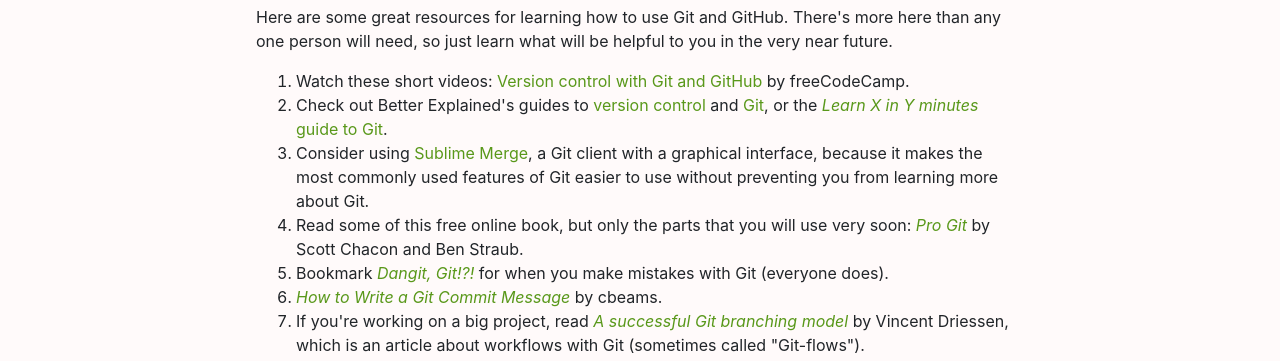
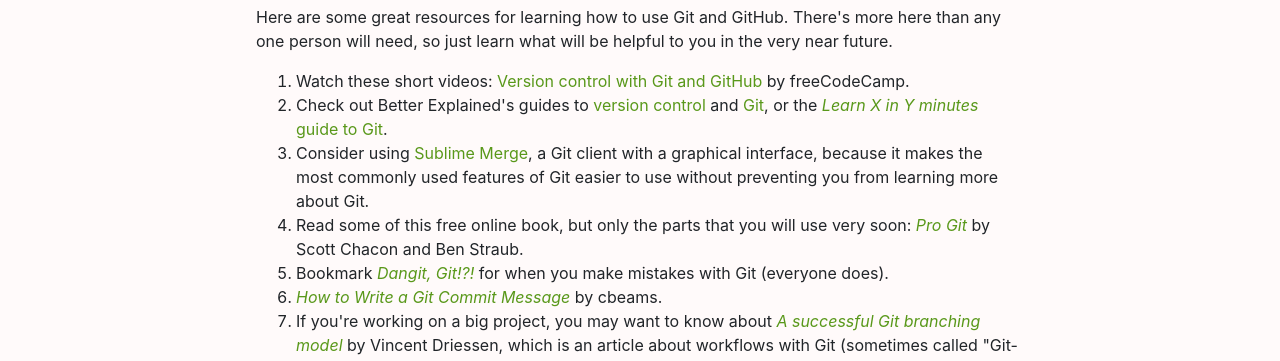
Before and after one commit to wheelercj/notes, a plain HTML site: page pages/20210907144216.html in a window 1280 px wide. Shown: the part 190-551 px from the top of the page. Drawn offline with nearby package versions, Linux system fonts and the light colour scheme.

Commit message:
Improve description

```diff
--- a/pages/20210907144216.html
+++ b/pages/20210907144216.html
@@ -34,7 +34,7 @@
 <li>Read some of this free online book, but only the parts that you will use very soon: <a href="https://git-scm.com/book/en/v2"><em>Pro Git</em></a> by Scott Chacon and Ben Straub.</li>
 <li>Bookmark <a href="https://dangitgit.com/en"><em>Dangit, Git!?!</em></a> for when you make mistakes with Git (everyone does).</li>
 <li><a href="https://cbea.ms/git-commit/"><em>How to Write a Git Commit Message</em></a> by cbeams.</li>
-<li>If you're working on a big project, read <a href="https://nvie.com/posts/a-successful-git-branching-model/"><em>A successful Git branching model</em></a> by Vincent Driessen, which is an article about workflows with Git (sometimes called &quot;Git-flows&quot;).</li>
+<li>If you're working on a big project, you may want to know about <a href="https://nvie.com/posts/a-successful-git-branching-model/"><em>A successful Git branching model</em></a> by Vincent Driessen, which is an article about workflows with Git (sometimes called &quot;Git-flows&quot;).</li>
 </ol>
 <h2>collaborating</h2>
 <p>When you are working with others on a project and you're about to start work on a new feature or other change, follow these steps to prevent changes from being lost:</p>
```
